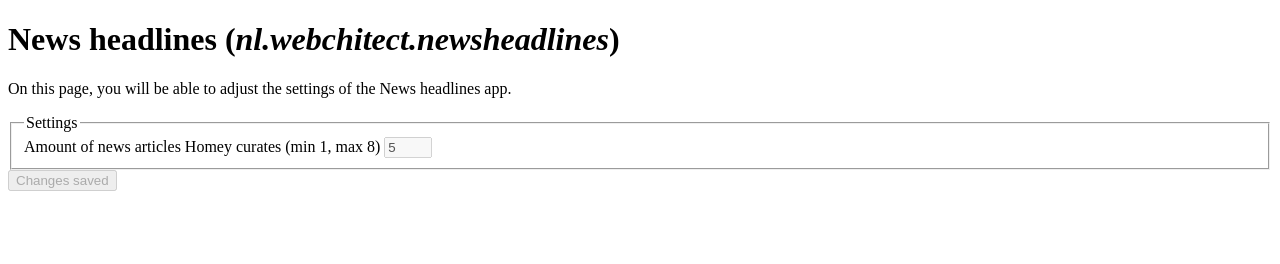
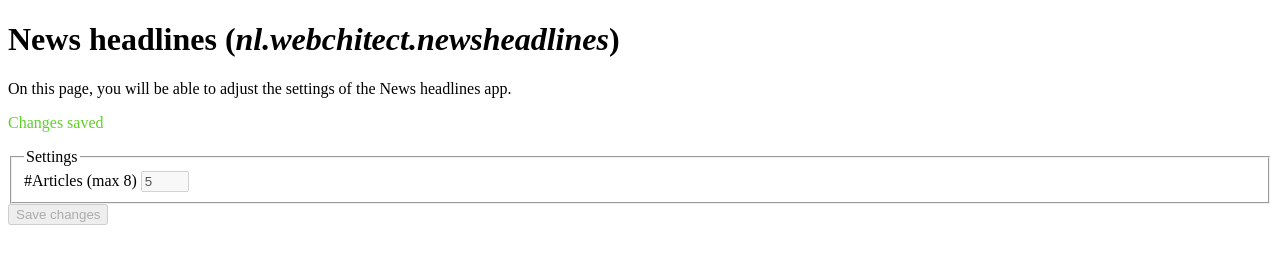
Before and after one commit to kerkenit/nl.nos.newsheadlines, a plain HTML site: page settings/index.html in a window 1280 px wide. Both pictures are taken after typing "5" into the empty fields and a click on the button "Save changes". Drawn offline with Linux system fonts and the light colour scheme.

Commit message:
more user friendly error handling; also included a check if its an int, disallowing floats

```diff
--- a/settings/index.html
+++ b/settings/index.html
@@ -8,11 +8,14 @@
         <h1>News headlines (<i>nl.webchitect.newsheadlines</i>)</h1>
         <p>On this page, you will be able to adjust the settings of the News headlines app.</p>
 
+        <p id="error" style="color: red;"></p>
+        <p id="success" style="color: #5fd225;"></p>
+
         <fieldset>
             <legend>Settings</legend>
 
             <div class="field row">
-                <label for="test">Amount of news articles Homey curates (min 1, max 8)</label>
+                <label for="test">#Articles (max 8)</label>
                 <input id="numberOfNewsArticles" type="number" value="" min="1" max="8" />
             </div>
 
@@ -27,39 +30,49 @@
             });
             Homey.ready();
         }
+        function isInteger(x) {
+           var y = parseInt(x, 10);
+           return !isNaN(y) && x == y && x.toString() == y.toString();
+        }
         function save() {
             // Retrieve DOM elements
             var button = document.getElementById('saver'),
-                newsBlock = document.getElementById('numberOfNewsArticles');
-            // Set both disabled onSave
-            button.disabled = true;
-            newsBlock.disabled = true;
+                newsBlock = document.getElementById('numberOfNewsArticles'),
+                error = document.getElementById('error'),
+                success = document.getElementById('success');
             // Define update status
             var update = "true";
             // Check if news articles exceed limit; change status if the case
+            if(!isInteger(newsBlock.value)) { update = "noInt"; }
             if (newsBlock.value > 8) { update = "trueHigh" };
             if (newsBlock.value < 1) { update = "trueLow" };
-            // Validate the number of news articles and change if necessary
-            var validatedNewsArticles = (newsBlock.value > 8 ? 8 : (newsBlock.value < 1 ? 1 : newsBlock.value));
-            document.getElementById('numberOfNewsArticles').value=validatedNewsArticles;
             // Show message in the save button
             if(update === "true") {
-                button.innerHTML = "Changes saved";
-            }
-            else if(update === "trueHigh") {
-                button.innerHTML = "Changes saved, but selected no. of articles was reduced to maximum value of 8";
+                // Set both disabled onSave
+                button.disabled = true;
+                newsBlock.disabled = true;
+                success.innerHTML = "Changes saved";
+                error.innerHTML = "";
+                document.getElementById('numberOfNewsArticles').value=newsBlock.value;
+                // Change the settings in Homey.
+                Homey.set('numberOfNewsArticles', newsBlock.value);
+                // Return to edit mode after 3.5 seconds
+                setTimeout(function() {
+                    button.disabled = false;
+                    newsBlock.disabled = false;
+                },3500);
             }
             else {
-                button.innerHTML = "Changes saved, but selected no. of articles was set to minimum value of 1"
+                if(update === "trueHigh") {
+                    error.innerHTML="ERROR: you selected too many news articles. The maximum is 8 articles.";
+                }
+                else if (update === "noInt") {
+                    error.innerHTML="ERROR: you did not provide an integer. You need to provide an integer between 1 and 8.";
+                }
+                else {
+                    error.innerHTML="ERROR: you selected too few news articles. The minimum is 1 article.";
+                }
             }
-            // Change the settings in Homey.
-            Homey.set('numberOfNewsArticles', validatedNewsArticles);
-            // Return to edit mode after 3.5 seconds
-            setTimeout(function() {
-                button.disabled = false;
-                newsBlock.disabled = false;
-                button.innerHTML = "Save changes"
-            },3500);
         }
         </script>
 
```
